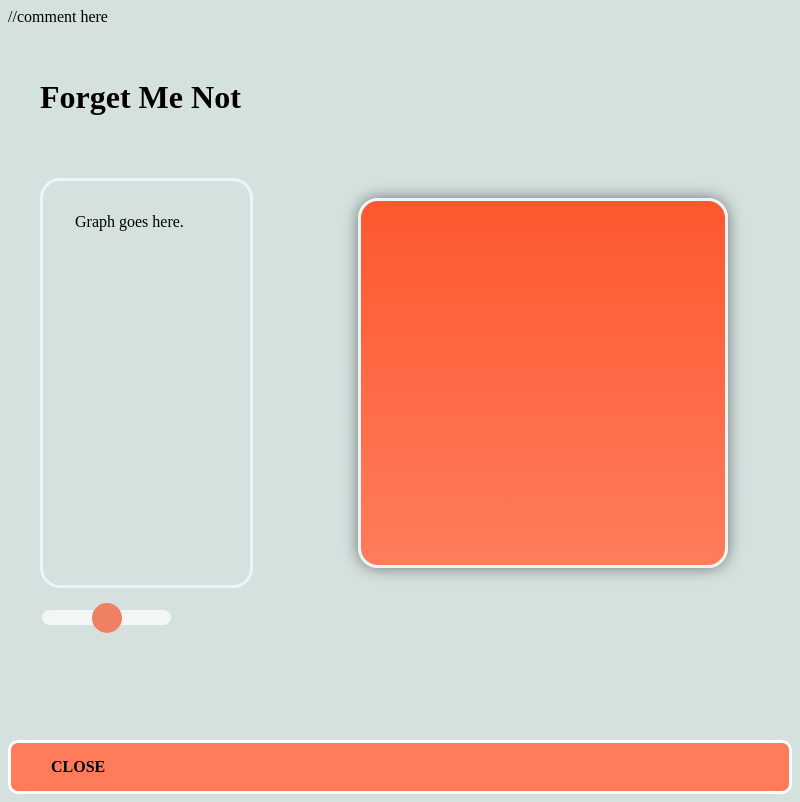
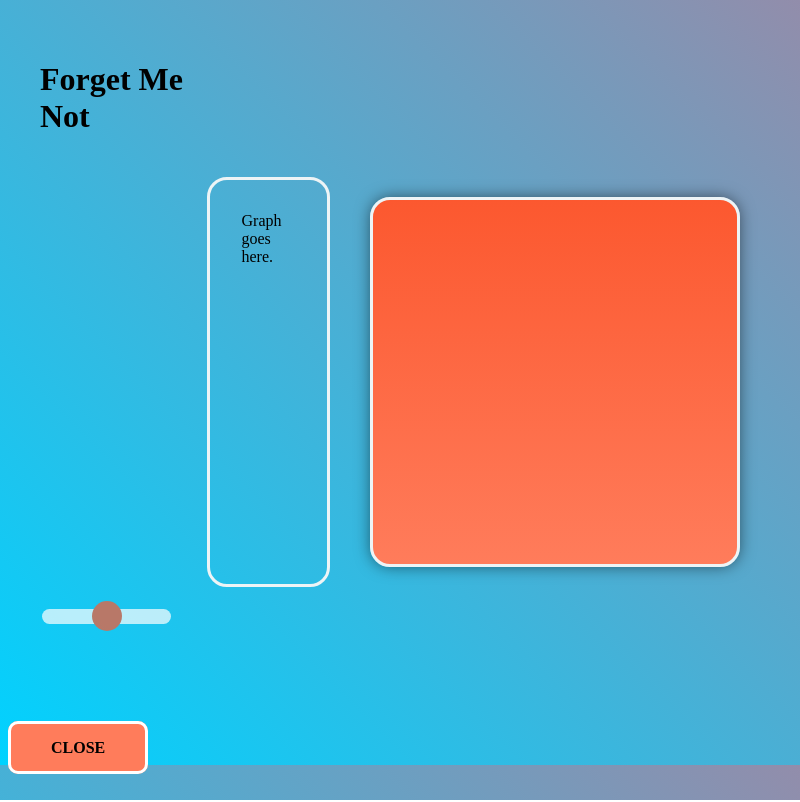
Before and after one commit to akiet00/forgetmenot, an Electron app: page index.html in a window 800 px wide. Drawn offline with Linux system fonts and the light colour scheme; no server answers.

Commit message:
Create new branch

```diff
--- a/index.html
+++ b/index.html
@@ -2,7 +2,6 @@
 <!DOCTYPE html>
 <html>
   <head>
-    //comment here
     <script src="main.js"></script>
     <script src="gauge.js"></script>
     <link rel="stylesheet" href="main.css">
@@ -12,13 +11,15 @@
 <body>
   <div id="grid_wrapper">
     <div class="zero"><h1>Forget Me Not</h1></div>
+    <div id="side-nav"></div>
     <div class="display_graph one">Graph goes here.</div>
     <div id="container" class="emotion_state two"></div>
     <div id="slider_control" class="three">
         <input type='range' min= '0' max='100' value='50' class='slider' id='range_selector'>
     </div>
   </div>
-  <div id="close-btn">CLOSE</div>
+  <sidenav></sidenav>
+  <span id="close-btn">CLOSE</span>
 </body>
 <script>
 console.log("Hello I'm in GAUGE JS");
--- a/main.css
+++ b/main.css
@@ -1,6 +1,6 @@
 body{
   /*background: linear-gradient(45deg,#3a3a77,#562a82);*/
-  background: #d5e1df;
+  background: linear-gradient(45deg, #00d2ff,#928dab);
 }
 .display_graph, .emotion_state{
   padding:2em;
@@ -11,22 +11,26 @@ body{
   display:grid;
   grid-gap: 20px;
   grid-auto-rows: minmax(100px, auto);
+  grid-column: 5% 45% 45%;
   padding: 2em;
 }
 .zero{
   grid-column: 1;
   grid-row:1;
 }
+.side-nav{
+  grid-column: 1;
+  grid-row: 1/ span 3;
+}
 .one{
-  grid-column: 1;
+  grid-column: 2;
   grid-row: 2;
 }
 .two{
-  grid-column: 4;
+  grid-column: 3;
   grid-row: 2;
   background: linear-gradient(to bottom,#fc582f,#ff7c5b);
   box-shadow: 0px 0px 16px -1px rgba(0, 0, 0, 0.55);
-  /*box-shadow: 10px 10px white;*/
 }
 .three{
   grid-column: 1;
```
